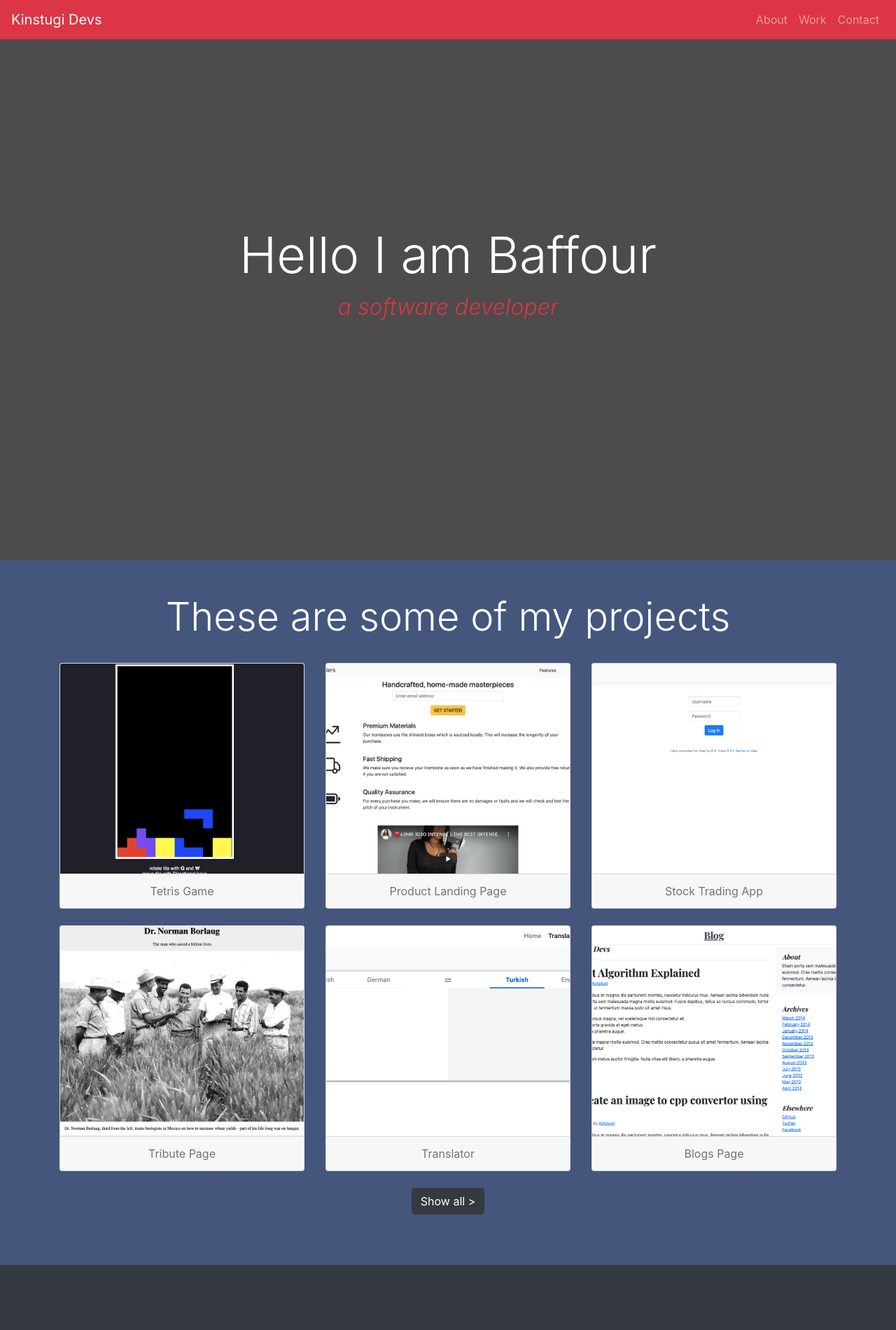
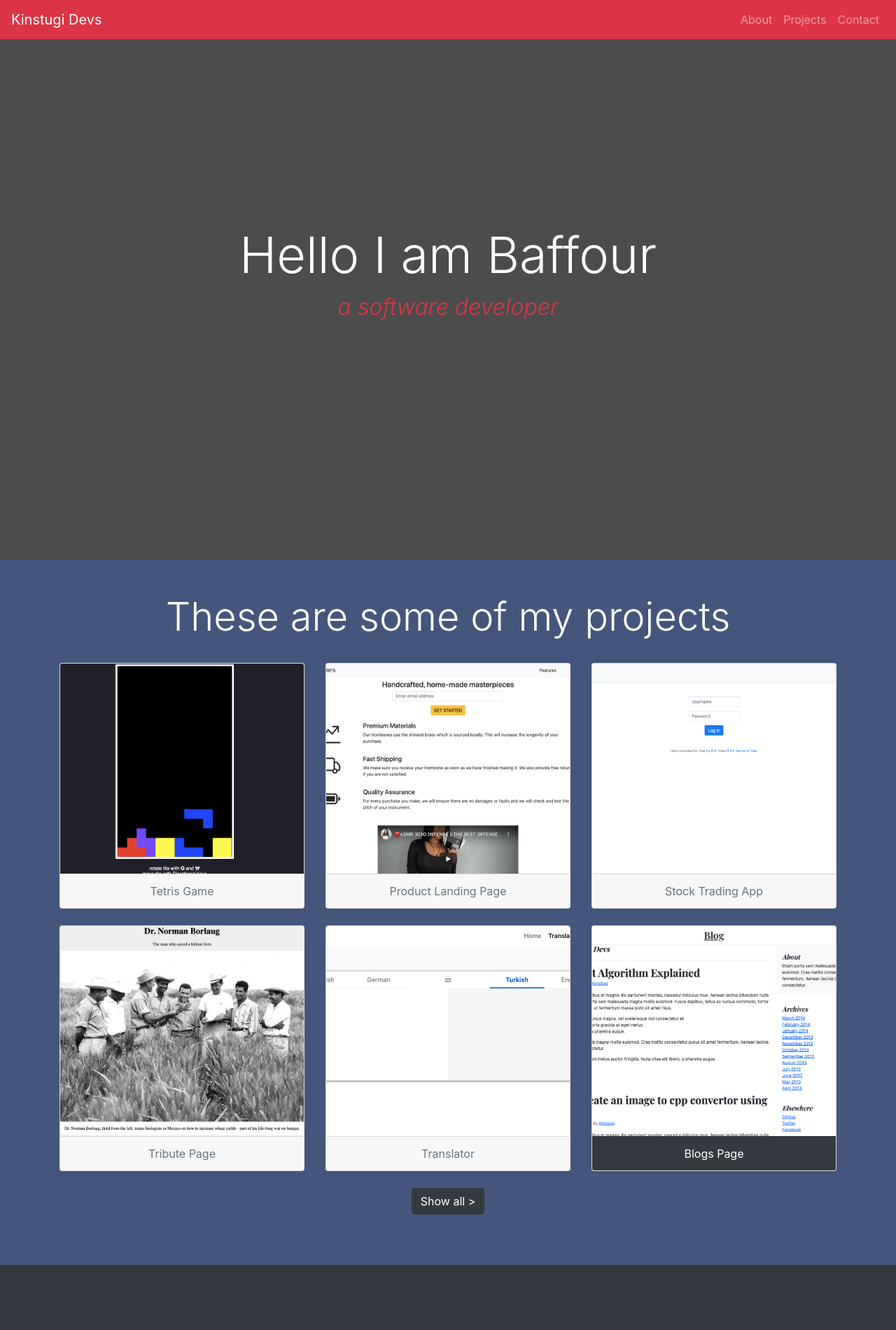
Before and after one commit to toxicOxygen/my_portfolio, a plain HTML site: page index.html in a window 1280 px wide. Shown: the top 1900 px of the page at 70% size. Drawn offline with nearby package versions, Linux system fonts and the light colour scheme.

Commit message:
fixed issue

```diff
--- a/index.html
+++ b/index.html
@@ -21,10 +21,10 @@
                 <a class="nav-link" href="#">About <span class="sr-only">(current)</span></a>
             </li>
             <li class="nav-item">
-                <a class="nav-link" href="#">Work</a>
+                <a class="nav-link" href="#projects">Projects</a>
             </li>
             <li class="nav-item">
-                <a class="nav-link" href="#">Contact</a>
+                <a class="nav-link" href="#contact">Contact</a>
             </li>
           </ul>
         </div>
@@ -101,7 +101,7 @@
                     <a href="http://toxicoxygen.pythonanywhere.com/">
                         <div class="card text-center project-tile">
                             <img src="./assets/blog_page.png" class="card-img-top" alt="...">
-                            <div class="card-footer text-muted">
+                            <div class="card-footer text-white bg-dark">
                                 Blogs Page
                             </div>
                         </div>
```
